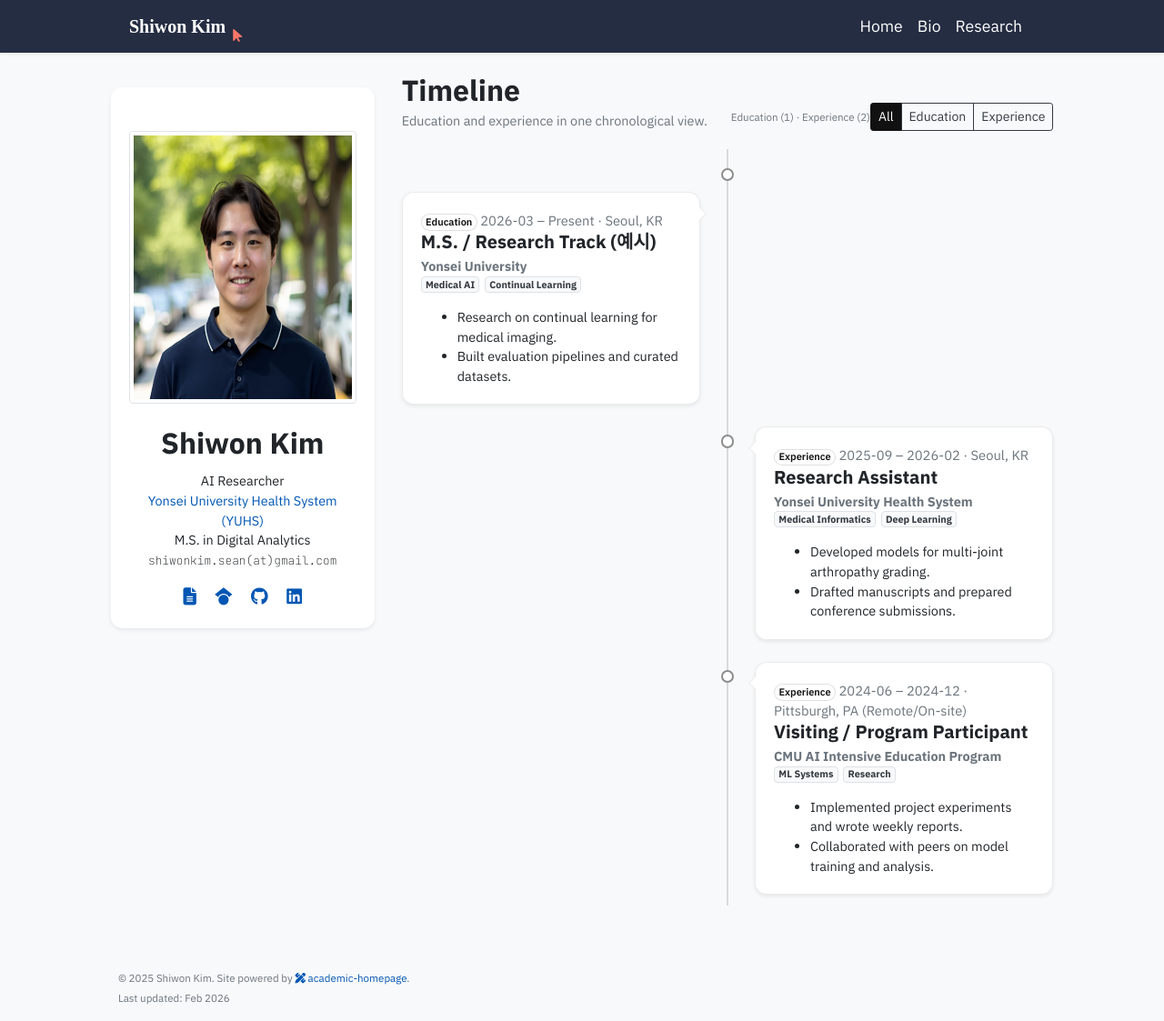
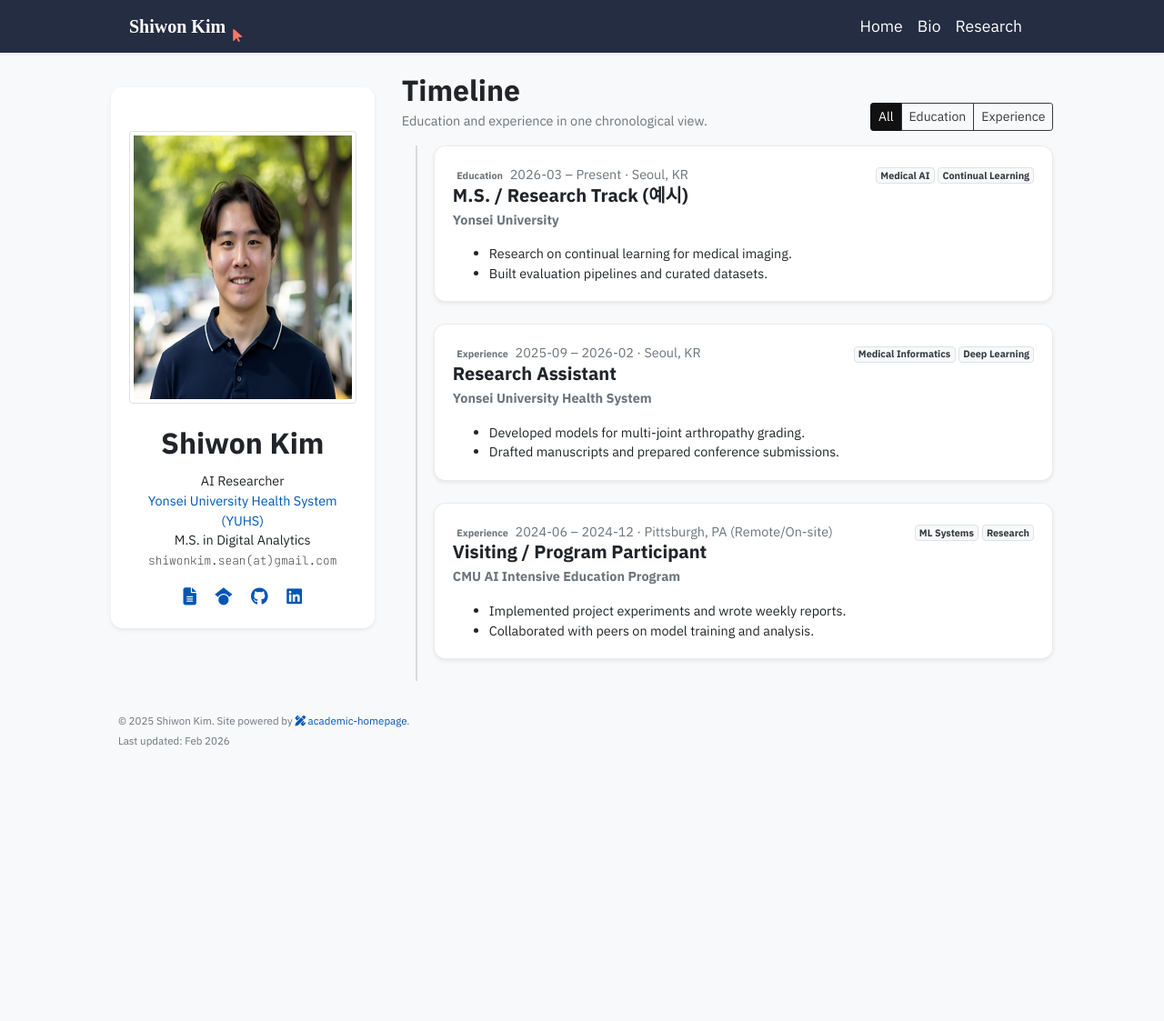
Before and after one commit to shiwonkim/shiwonkim.github.io, a Jekyll site: the page built from bio.html, in a window 1280 px wide and 1123 px high. Shown: the whole window at 91% size. Built offline with Jekyll 4.4.1, drawn with Linux system fonts in a browser that asks for light colours; nearby versions of some CDN libraries; some web fonts are replaced; a style sheet for code colours, icons or effects is not loaded.

Commit message:
edit layout

```diff
--- a/bio.html
+++ b/bio.html
@@ -26,35 +26,32 @@ navbar_title: Bio
           </p>
         </div>
 
-        <div class="d-flex flex-wrap align-items-center gap-2">
-          <div class="text-muted small" id="tl-counts"></div>
-          <div class="btn-group" role="group" aria-label="Timeline filters">
+        <div class="btn-group" role="group">
           <button type="button" class="btn btn-sm btn-outline-dark is-active" data-filter="all">All</button>
           <button type="button" class="btn btn-sm btn-outline-dark" data-filter="education">Education</button>
           <button type="button" class="btn btn-sm btn-outline-dark" data-filter="experience">Experience</button>
         </div>
       </div>
-      </div>
 
-      <!-- Timeline (center spine, two-sided cards) -->
-      <div class="timeline timeline--center">
-
+      <!-- Timeline -->
+      <div class="timeline">
         {% assign items = site.data.bio_timeline | sort: "date_start" | reverse %}
         {% for item in items %}
-          <article class="tl-item"
-                   data-type="{{ item.type }}"
-                   data-default-side="{% if item.type == 'education' %}left{% else %}right{% endif %}">
-            <div class="tl-center" aria-hidden="true">
+          <article class="tl-item" data-type="{{ item.type }}">
             <div class="tl-dot"></div>
-            </div>
 
             <div class="tl-card card shadow-sm">
               <div class="card-body">
                 <div class="d-flex flex-wrap justify-content-between align-items-start gap-2">
                   <div class="me-2">
+
                     <div class="tl-kicker text-muted">
                       <span class="badge rounded-pill tl-badge tl-badge-{{ item.type }}">
-                        {% if item.type == "education" %}Education{% else %}Experience{% endif %}
+                        {% if item.type == "education" %}
+                          Education
+                        {% else %}
+                          Experience
+                        {% endif %}
                       </span>
 
                       <span class="ms-2">
@@ -71,10 +68,12 @@ navbar_title: Bio
                     </div>
 
                     <h5 class="card-title mb-1">{{ item.title }}</h5>
-                    <div class="text-muted"><strong>{{ item.org }}</strong></div>
+                    <div class="text-muted">
+                      <strong>{{ item.org }}</strong>
+                    </div>
                   </div>
 
-                  {% if item.tags and item.tags.size > 0 %}
+                  {% if item.tags %}
                   <div class="tl-tags">
                     {% for t in item.tags %}
                       <span class="badge bg-light text-dark border">{{ t }}</span>
@@ -83,7 +82,7 @@ navbar_title: Bio
                   {% endif %}
                 </div>
 
-                {% if item.bullets and item.bullets.size > 0 %}
+                {% if item.bullets %}
                   <ul class="mt-3 mb-0">
                     {% for b in item.bullets %}
                       <li>{{ b }}</li>
@@ -95,208 +94,62 @@ navbar_title: Bio
           </article>
         {% endfor %}
       </div>
+    </div>
 
-    </div>
   </div>
 </div>
 
 <style>
-  .bio-main { padding-bottom: 2rem; }
-
-  /* ---------- Center timeline layout ---------- */
-  .timeline--center {
+.timeline {
   position: relative;
-    padding: 0.25rem 0;
+  padding-left: 2.2rem;
 }
-
-  /* center spine */
-  .timeline--center::before {
+.timeline::before {
   content: "";
   position: absolute;
-    left: 50%;
-    top: 0.25rem;
-    bottom: 0.25rem;
+  left: 0.95rem;
+  top: 0;
+  bottom: 0;
   width: 2px;
-    transform: translateX(-50%);
   background: rgba(0,0,0,0.12);
 }
 
-  /* item as 3-col grid: left | center | right */
 .tl-item {
-    display: grid;
-    grid-template-columns: minmax(0, 1fr) 2.25rem minmax(0, 1fr);
-    gap: 0.75rem;
-    align-items: start;
-    padding: 0.75rem 0;
-  }
-
-  /* dot in center column */
-  .tl-center {
-    grid-column: 2;
   position: relative;
-    display: flex;
-    justify-content: center;
+  padding-bottom: 1.5rem;
 }
 .tl-dot {
-    width: 0.9rem;
-    height: 0.9rem;
+  position: absolute;
+  left: 0.6rem;
+  top: 1.1rem;
+  width: 0.85rem;
+  height: 0.85rem;
   border-radius: 999px;
   border: 2px solid rgba(0,0,0,0.45);
   background: #fff;
-    margin-top: 0.55rem;
 }
 
-  /* card base */
 .tl-card {
   border-radius: 14px;
   border: 1px solid rgba(0,0,0,0.08);
 }
 
-  /* side placement (assigned by JS) */
-  .tl-item[data-side="left"] .tl-card {
-    grid-column: 1;
-    justify-self: end;
-  }
-  .tl-item[data-side="right"] .tl-card {
-    grid-column: 3;
-    justify-self: start;
-  }
-
-  /* subtle arrow pointers toward spine */
-  .tl-item[data-side="left"] .tl-card::before,
-  .tl-item[data-side="right"] .tl-card::before {
-    content: "";
-    position: absolute;
-    top: 1.1rem;
-    width: 10px;
-    height: 10px;
-    background: #fff;
-    border-top: 1px solid rgba(0,0,0,0.08);
-    border-right: 1px solid rgba(0,0,0,0.08);
-    transform: rotate(45deg);
-  }
-  .tl-item[data-side="left"] .tl-card { position: relative; }
-  .tl-item[data-side="left"] .tl-card::before {
-    right: -6px;
-  }
-  .tl-item[data-side="right"] .tl-card { position: relative; }
-  .tl-item[data-side="right"] .tl-card::before {
-    left: -6px;
-    transform: rotate(225deg);
-  }
-
-  /* badges */
-  .tl-kicker { font-size: 0.92rem; }
-  .tl-badge {
-    font-weight: 600;
-    border: 1px solid rgba(0,0,0,0.12);
-    background: #fff;
-    color: #111;
-  }
-
-  /* tags */
-  .tl-tags {
-    display: flex;
-    flex-wrap: wrap;
-    gap: 0.35rem;
-    justify-content: flex-end;
-  }
-
-  /* filter state */
 .btn.is-active {
   background: #111;
   color: #fff;
   border-color: #111;
 }
-  .tl-hidden { display: none !important; }
 
-  /* ---------- Mobile: fall back to single column ---------- */
-  @media (max-width: 768px) {
-    .timeline--center::before {
-      left: 0.8rem;
-      transform: none;
-    }
-    .tl-item {
-      grid-template-columns: 1.6rem minmax(0, 1fr);
-      gap: 0.75rem;
-    }
-    .tl-center { grid-column: 1; justify-content: flex-start; }
-    .tl-dot { margin-top: 0.7rem; }
-
-    .tl-item .tl-card {
-      grid-column: 2 !important;
-      justify-self: stretch !important;
-    }
-
-    /* pointers on mobile */
-    .tl-item .tl-card::before {
-      left: -6px !important;
-      right: auto !important;
-      transform: rotate(225deg) !important;
-    }
+.tl-hidden {
+  display: none !important;
 }
 </style>
 
 <script>
 (function () {
-  const root = document.querySelector('.bio-main');
-  if (!root) return;
+  const buttons = document.querySelectorAll('[data-filter]');
+  const items = document.querySelectorAll('.tl-item');
 
-  const items = Array.from(root.querySelectorAll('.tl-item'));
-  const buttons = Array.from(root.querySelectorAll('[data-filter]'));
-  const countsEl = root.querySelector('#tl-counts');
-
-  // --- 1) Default side assignment by type ---
-  items.forEach(el => {
-    el.setAttribute('data-side', el.getAttribute('data-default-side') || 'right');
-  });
-
-  // --- 2) Mixed balancing: keep newest items on their "semantic" side,
-  //         but if one side is much longer, flip some of the OLDEST majority items.
-  function balanceSides() {
-    // only consider visible items? -> balancing should be stable for "all"
-    const all = items;
-
-    let left = all.filter(el => el.getAttribute('data-side') === 'left');
-    let right = all.filter(el => el.getAttribute('data-side') === 'right');
-
-    // if difference is small, do nothing
-    const diff = Math.abs(left.length - right.length);
-    const THRESHOLD = 3; // tweakable
-    if (diff < THRESHOLD) return;
-
-    // decide majority side
-    const majoritySide = left.length > right.length ? 'left' : 'right';
-    const minoritySide = majoritySide === 'left' ? 'right' : 'left';
-
-    // we flip some of the oldest items on the majority side
-    // items are in DOM order: newest -> oldest (because sorted reverse in Liquid)
-    const majorityItems = all.filter(el => el.getAttribute('data-side') === majoritySide);
-
-    // How many to flip to reduce imbalance near 1
-    // Example: L=14, R=6 diff=8 -> need flip 4 to make L=10 R=10
-    const needFlip = Math.floor(diff / 2);
-
-    // pick from bottom (oldest) of majority list
-    const candidates = majorityItems.slice(-needFlip);
-
-    // flip them, but alternate flips a bit so they don't cluster visually
-    // (still flipping only from the bottom keeps newest stable)
-    candidates.forEach((el, i) => {
-      el.setAttribute('data-side', minoritySide);
-      // optional: mark that it's balanced (could style if you want)
-      el.setAttribute('data-balanced', 'true');
-    });
-  }
-
-  // --- 3) Counts display ---
-  function updateCounts() {
-    const edu = items.filter(el => el.getAttribute('data-type') === 'education').length;
-    const exp = items.filter(el => el.getAttribute('data-type') === 'experience').length;
-    if (countsEl) countsEl.textContent = `Education (${edu}) · Experience (${exp})`;
-  }
-
-  // --- 4) Filter logic ---
   function setActive(btn) {
     buttons.forEach(b => b.classList.remove('is-active'));
     btn.classList.add('is-active');
```
Also changed, not shown: other parts of bio.html (+1 -5 lines). Lines whose indentation alone changed are shown as unchanged.
